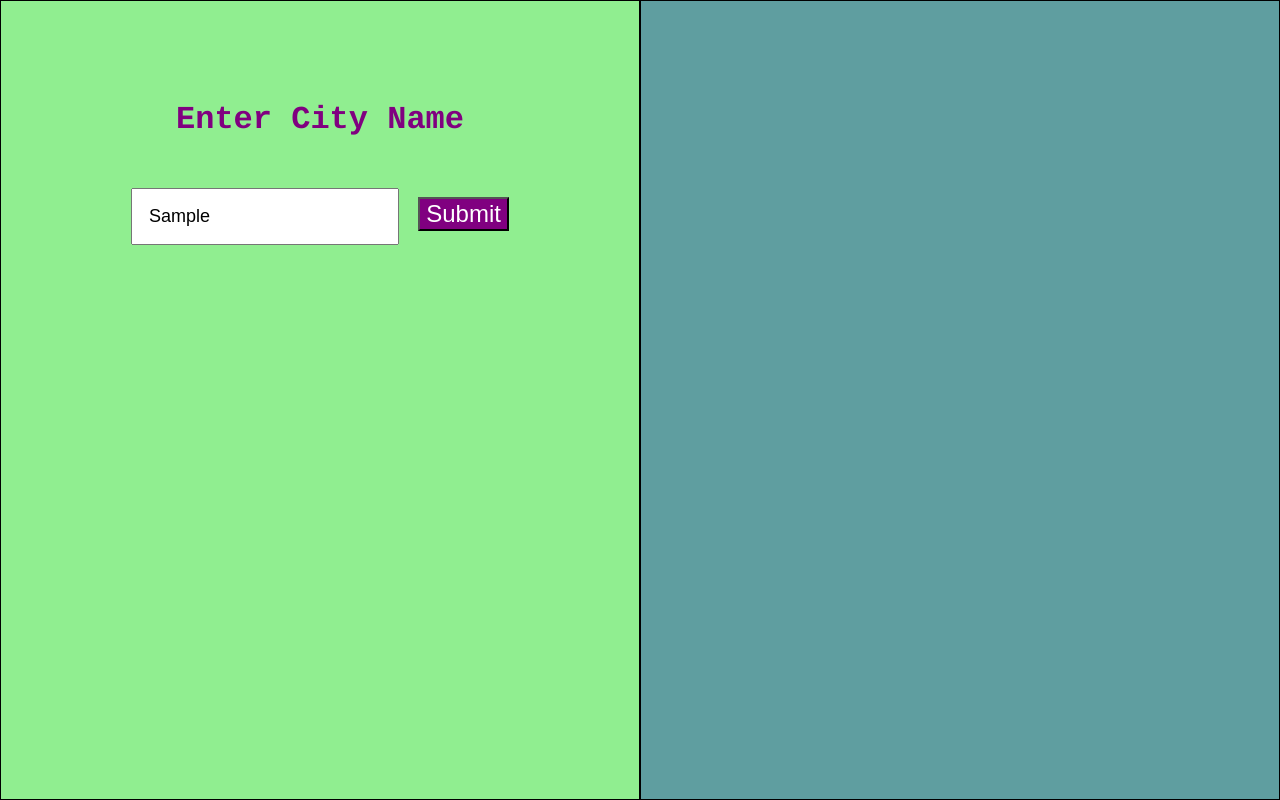
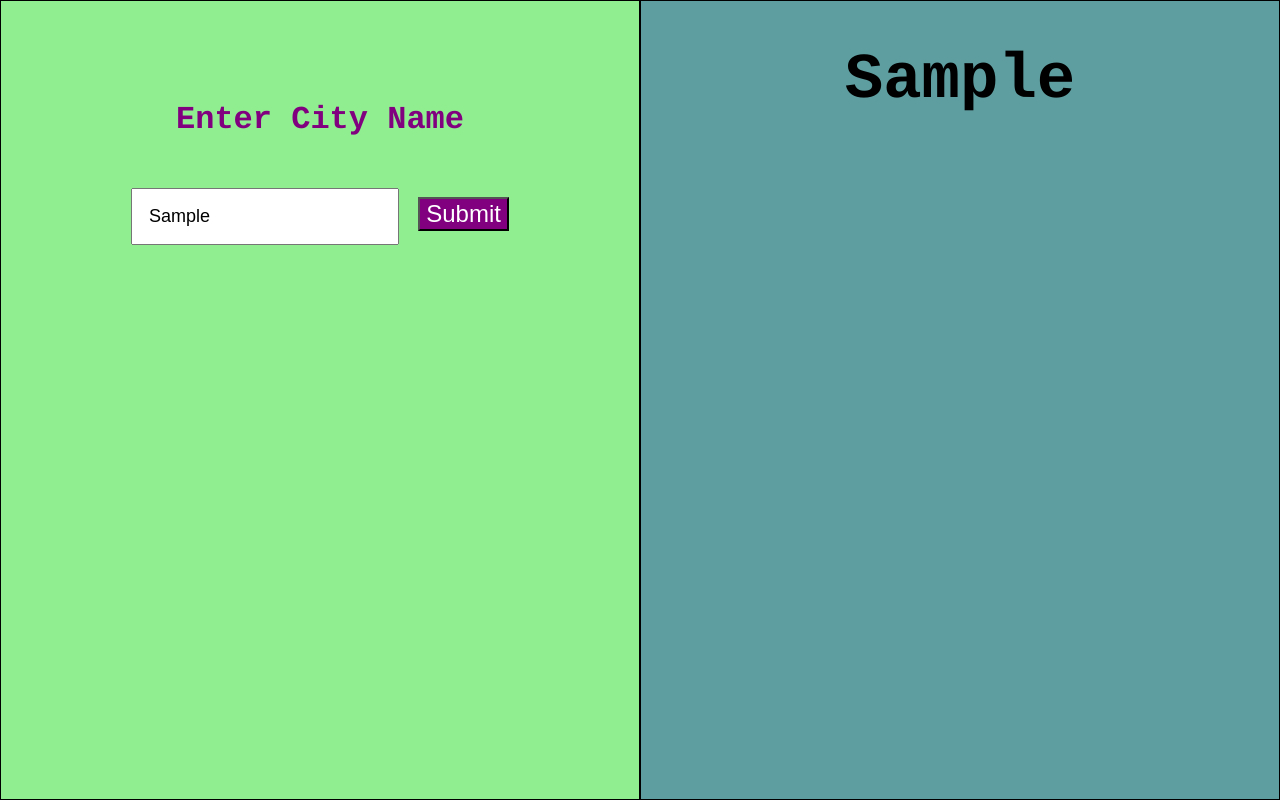
Before and after one commit to AeroRider66/06challenge, a plain HTML site: page index.html in a window 1280 px wide. Both pictures are taken after typing "Sample" into the empty fields and a click on the button "Submit". Drawn offline with Linux system fonts and the light colour scheme; no server answers.

Commit message:
update for city name

```diff
--- a/assets/css/style.css
+++ b/assets/css/style.css
@@ -62,6 +62,12 @@ body {
 .col-right {
     color: black;
     background-color: cadetblue;
+    overflow-y: auto;
+}
+
+.col-right > div:first-of-type {
+    border: 1px solid black;
+    background-color: hotpink;
 }
 
 .forecast-table {
--- a/assets/js/script.js
+++ b/assets/js/script.js
@@ -56,7 +56,7 @@ function renderHistory() {
         const cityButtonDiv = document.createElement("div");
         cityButtonDiv.classList.add("city-button");
         const button = document.createElement("button");
-        button.innerText = cityHistory[i];
+        button.innerText = toTitleCase(cityHistory[i]);
         button.addEventListener('click', () => handleHistoryButton(cityHistory[i]));
         cityButtonDiv.append(button);
         historyButtons.append(cityButtonDiv);
@@ -81,6 +81,9 @@ function renderWeather(weatherData, cityName) {
     weatherContainer.innerHTML = '';
 // City name (from cityName) - debug point
     // console.log(cityName);
+    const heading = document.createElement("h1");
+    heading.innerText = toTitleCase(cityName);
+    weatherContainer.append(heading);
 
     if (getHoursFromUnixTime(weatherData[0].dt) > 12) {
         renderWeatherItem(weatherData[0])
@@ -199,3 +202,9 @@ async function fetchWeather(cityName) {
         console.log(error);
     }
 }
+function toTitleCase(str) {
+    return str.replace(
+        /\w\S*/g,
+        text => text.charAt(0).toUpperCase() + text.substring(1).toLowerCase()
+    );
+}
```
